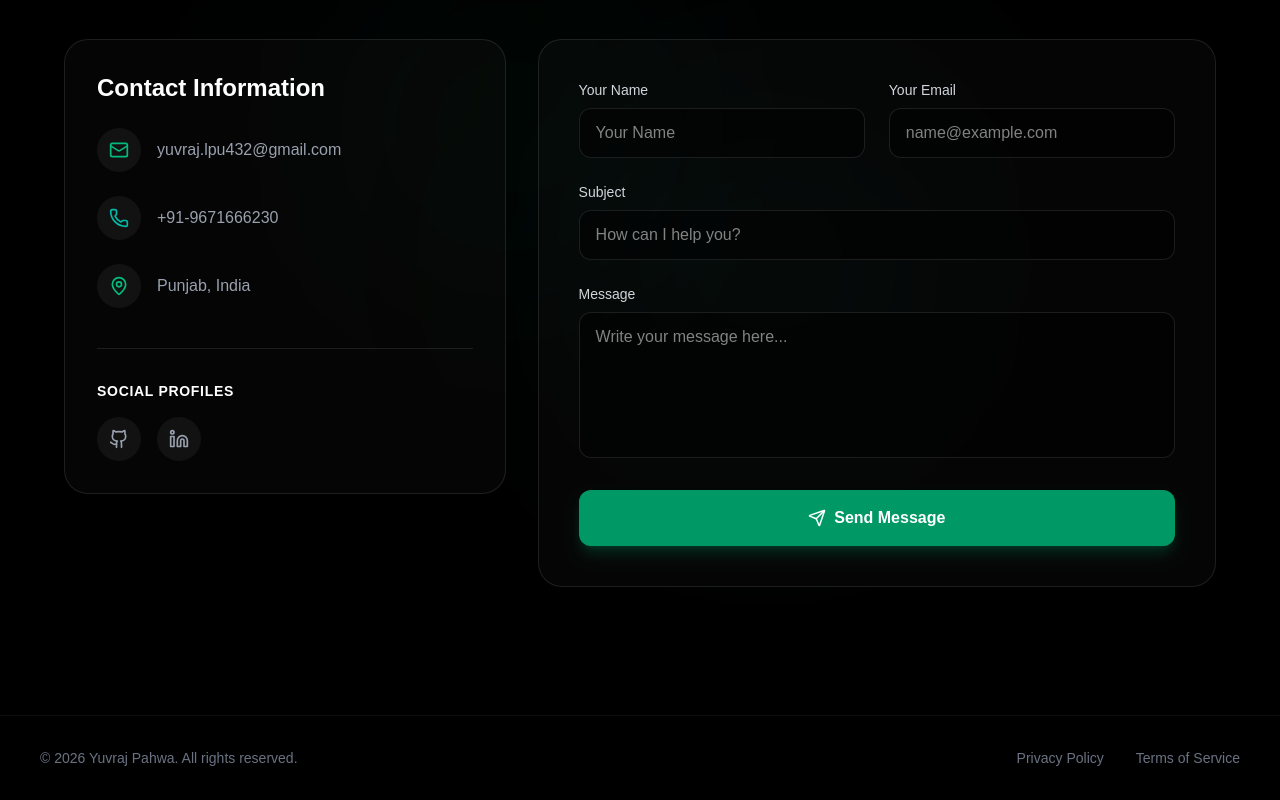
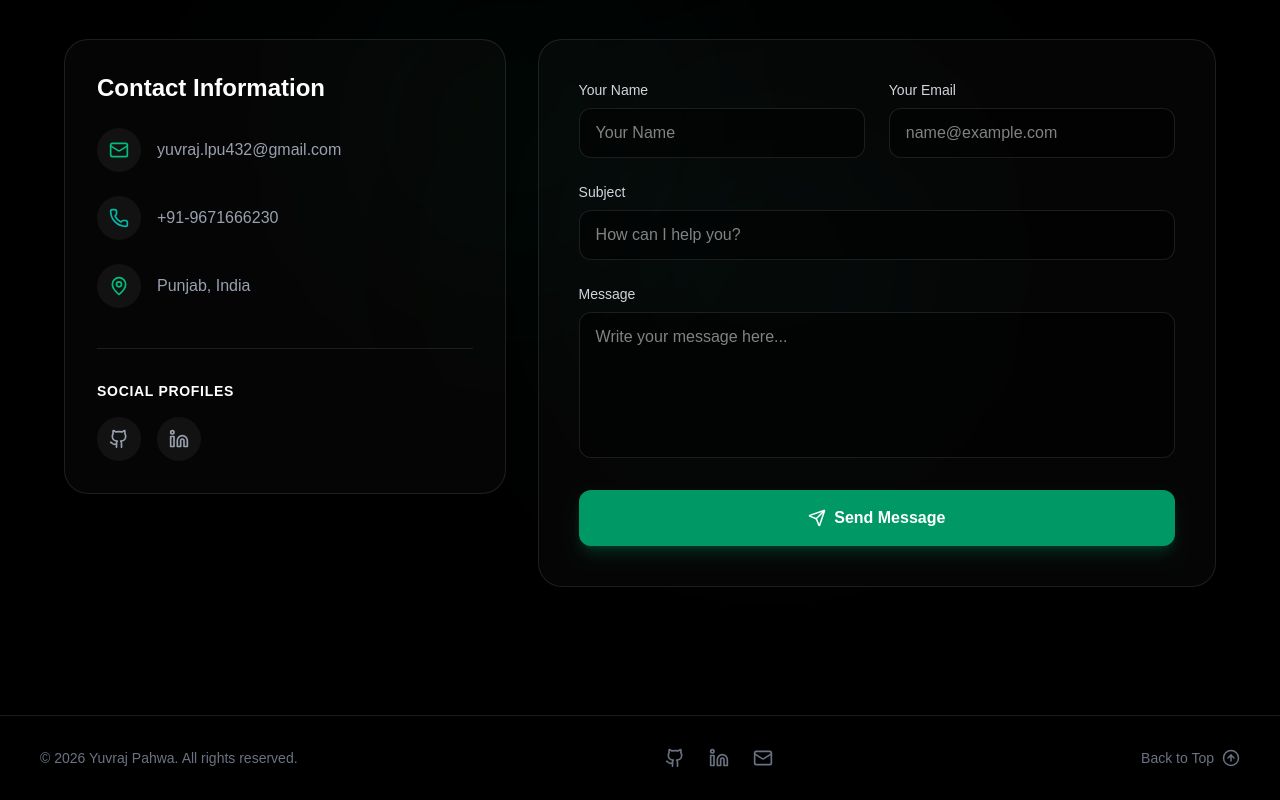
Before and after one commit to yuvieee01/portfolio-2026, a Next.js app: page / in a window 1280 px wide. Shown: the part 7232-8032 px from the top of the page. Built offline with nearby package versions, Linux system fonts and the light colour scheme.

Commit message:
Final changes

```diff
--- a/src/components/Footer.tsx
+++ b/src/components/Footer.tsx
@@ -1,12 +1,49 @@
+import { Github, Linkedin, Mail, ArrowUpCircle } from "lucide-react";
+
 export default function Footer() {
   return (
-    <footer className="w-full bg-slate-100 dark:bg-black border-t border-slate-200 dark:border-white/5 py-8 px-10 flex flex-col md:flex-row justify-between items-center text-slate-500 dark:text-gray-500 text-sm transition-colors duration-300">
-      <p>© 2026 Yuvraj Pahwa. All rights reserved.</p>
+    <footer className="w-full bg-slate-100 dark:bg-black border-t border-slate-200 dark:border-white/10 py-8 px-6 md:px-10 flex flex-col md:flex-row justify-between items-center text-slate-500 dark:text-gray-500 text-sm transition-colors duration-300 gap-6">
 
-      <div className="flex gap-8 mt-4 md:mt-0">
-        <a href="#" className="hover:text-emerald-600 dark:hover:text-white transition">Privacy Policy</a>
-        <a href="#" className="hover:text-emerald-600 dark:hover:text-white transition">Terms of Service</a>
+      {/* Copyright */}
+      <p>© {new Date().getFullYear()} Yuvraj Pahwa. All rights reserved.</p>
+
+      {/* Social Links */}
+      <div className="flex items-center gap-6">
+        <a
+          href="https://github.com/yuvieee01"
+          target="_blank"
+          rel="noreferrer"
+          className="hover:text-emerald-600 dark:hover:text-emerald-400 transition-colors"
+          aria-label="GitHub"
+        >
+          <Github size={20} />
+        </a>
+        <a
+          href="https://www.linkedin.com/in/yuvraj432/"
+          target="_blank"
+          rel="noreferrer"
+          className="hover:text-emerald-600 dark:hover:text-emerald-400 transition-colors"
+          aria-label="LinkedIn"
+        >
+          <Linkedin size={20} />
+        </a>
+        <a
+          href="mailto:me.yuvraj432@gmail.com"
+          className="hover:text-emerald-600 dark:hover:text-emerald-400 transition-colors"
+          aria-label="Email"
+        >
+          <Mail size={20} />
+        </a>
       </div>
+
+      {/* Back to Top Button */}
+      <a
+        href="#home"
+        className="flex items-center gap-2 font-medium hover:text-emerald-600 dark:hover:text-emerald-400 transition-colors"
+      >
+        Back to Top <ArrowUpCircle size={18} />
+      </a>
+
     </footer>
   );
 }
```
Also changed, not shown: 1 other file (tests, documents, lock files or other folders).
